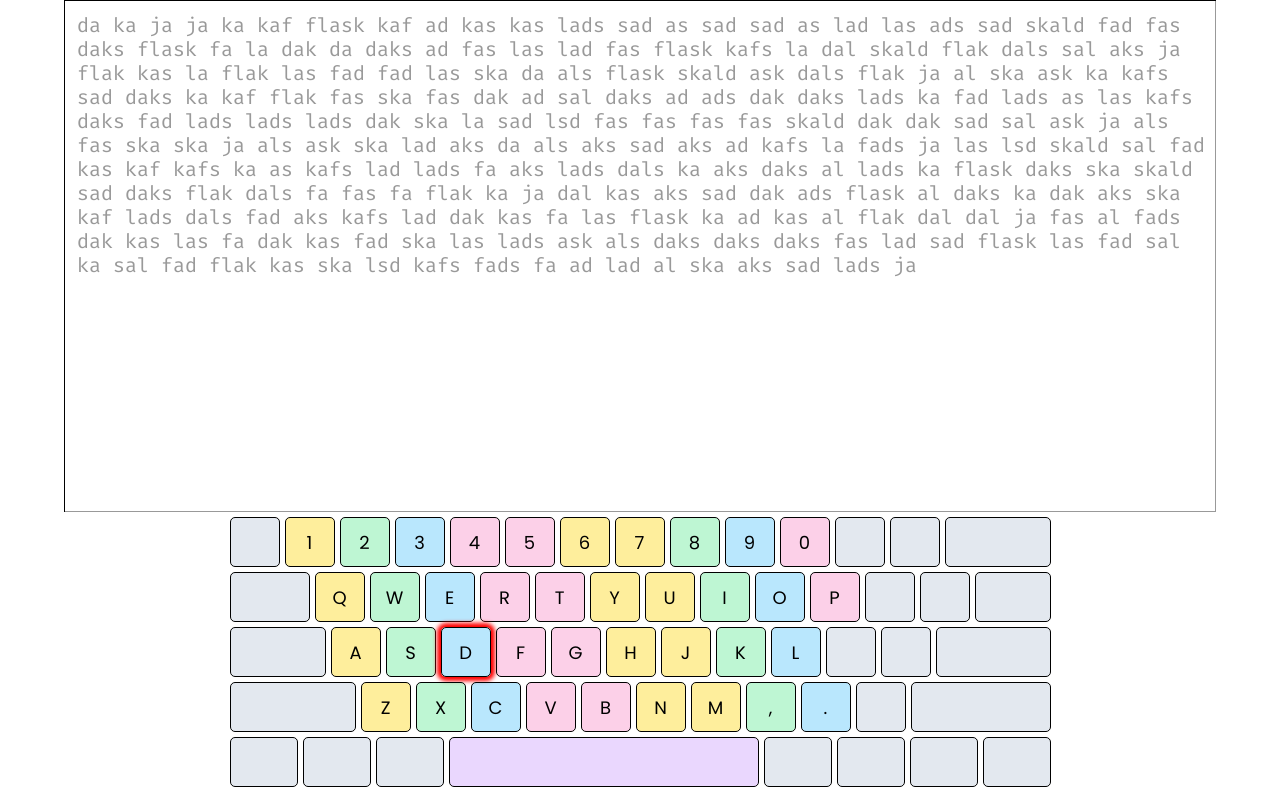
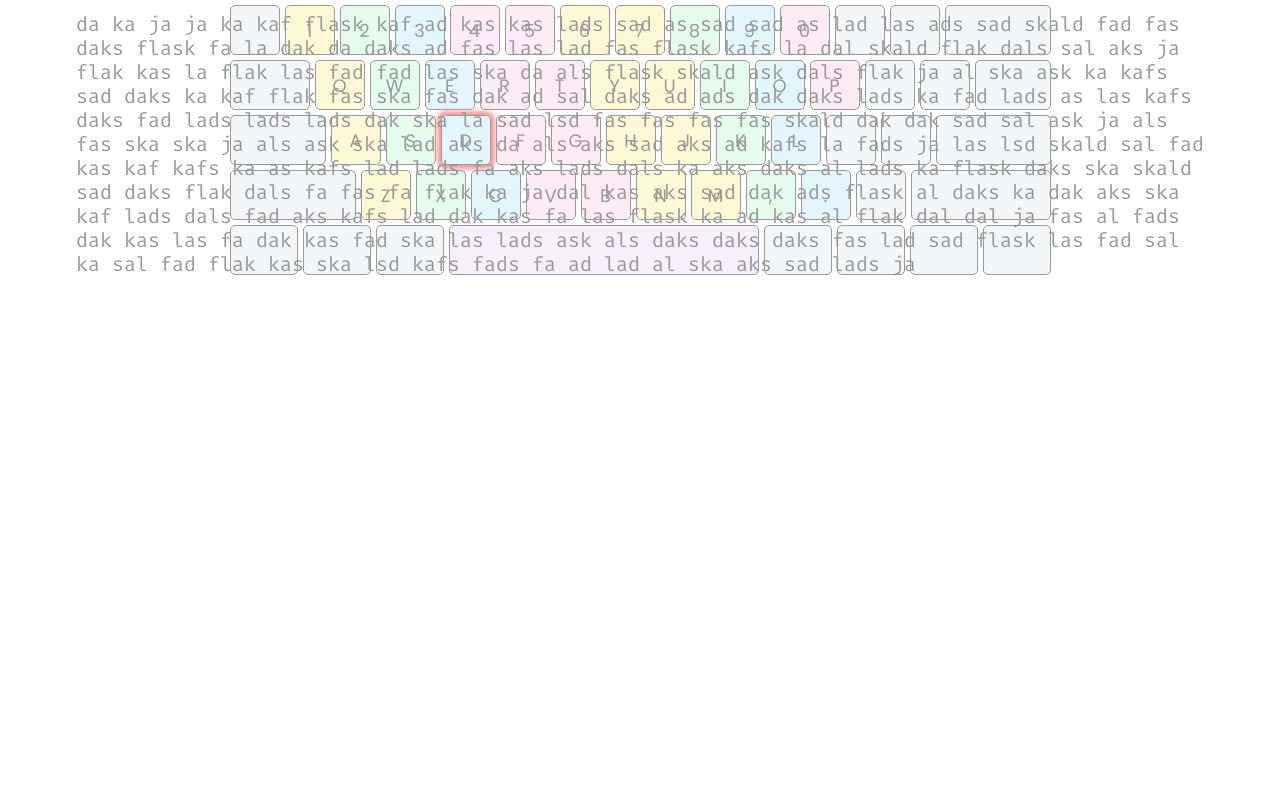
Before and after one commit to 30isnottoolate/typing-trainer, a React app: page / in a window 1280 px wide. Built offline with nearby package versions, Linux system fonts and the light colour scheme.

Commit message:
Remove text-zone container

```diff
--- a/src/components/App.tsx
+++ b/src/components/App.tsx
@@ -63,7 +63,6 @@ const App: React.FC = () => {
             }
             {appStatus === "training" &&
                 <>
-                    <div id="text-zone">
                     <div id="text-source">{textSource}</div>
                     <textarea
                         id="text-input"
@@ -72,7 +71,6 @@ const App: React.FC = () => {
                         value={textInput}
                         onChange={(event) => handleChange(event)}
                     />
-                    </div>
                     <Keyboard currentKey={textSource[textInput.length]} />
                 </>
             }
```
Lines whose indentation alone changed are shown as unchanged.
